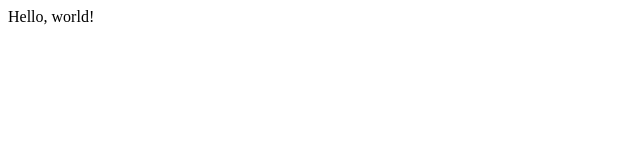
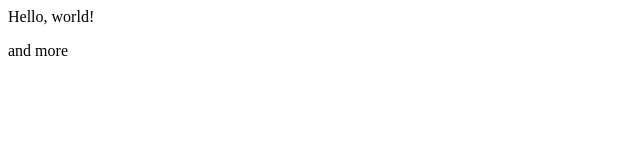
Before and after one commit to linhohulin/sample_website, a plain HTML site: page index.html in a window 1280 px wide. Shown: the full height of the page, 0-640 px from the left. Drawn offline with Linux system fonts and the light colour scheme.

Commit message:
more stuff

```diff
--- a/index.html
+++ b/index.html
@@ -1 +1,2 @@
 <p>Hello, world!</p>
+<p>and more</p>
```
